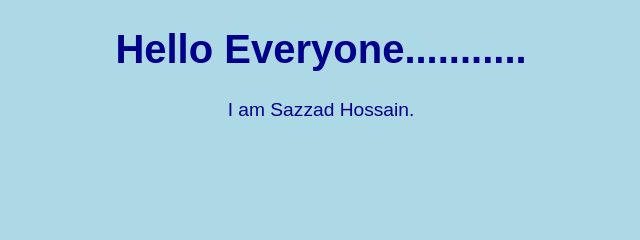
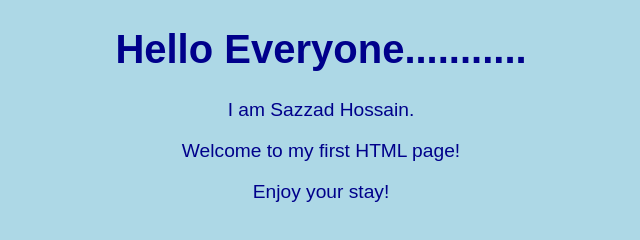
Before and after one commit to Sazzad360/first, a plain HTML site: page first.html in a window 1280 px wide. Shown: the whole page, without its empty margins (319-959 px from the left). Drawn offline with Linux system fonts and the light colour scheme.

Commit message:
second commit

```diff
--- a/first.html
+++ b/first.html
@@ -24,5 +24,7 @@
 <body>
     <h1>Hello Everyone...........</h1>
     <p>I am Sazzad Hossain.</p>
+    <p>Welcome to my first HTML page!</p>
+    <p>Enjoy your stay!</p>
 </body>
 </html>
```
